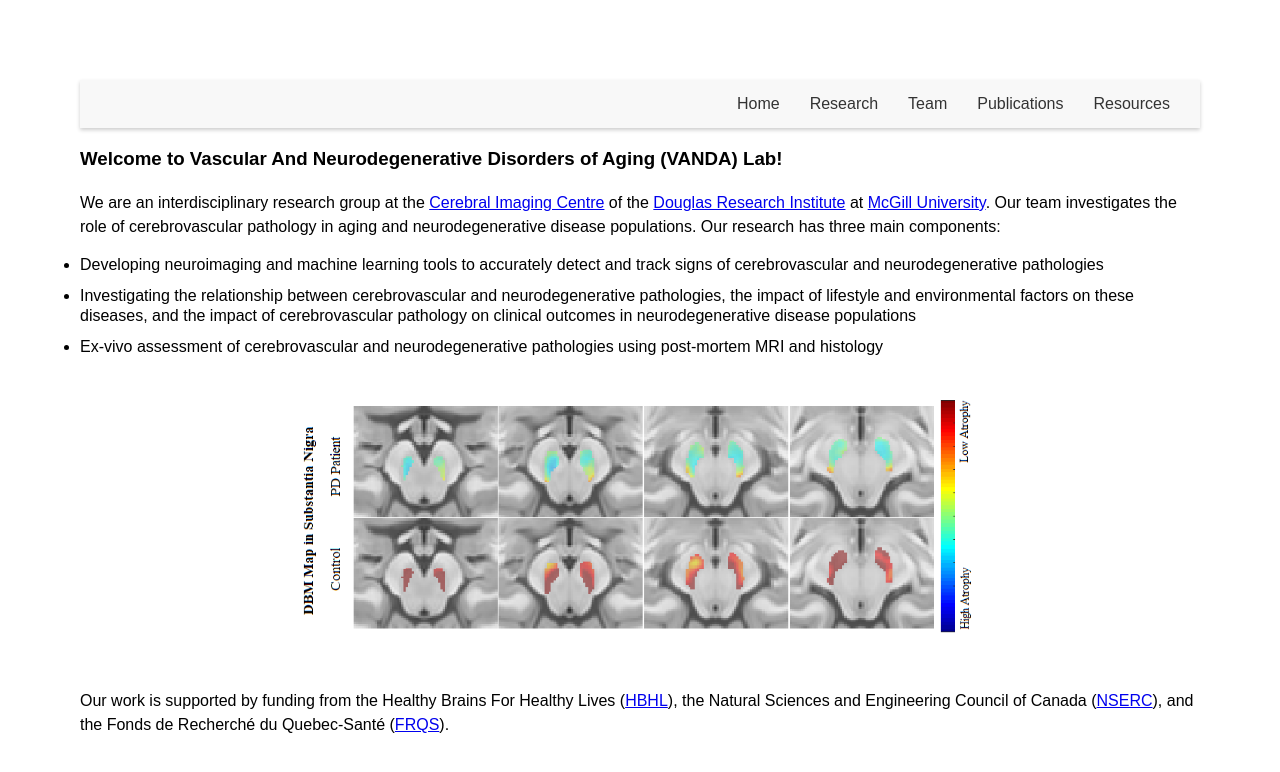
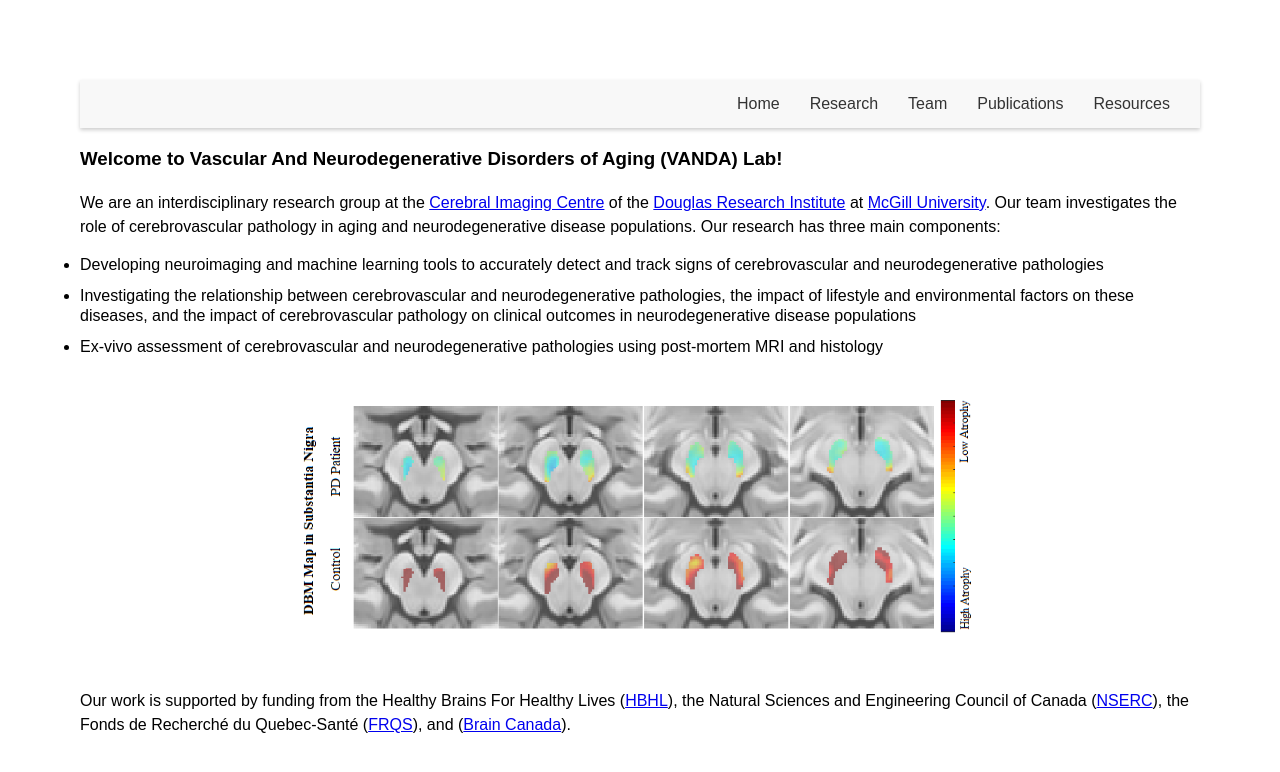
Before and after one commit to VANDAlab/VANDAlab.github.io, a Jekyll site: the page index.html, which Jekyll copies as it is, in a window 1280 px wide. Shown: the top 772 px of the page. Built offline with Jekyll 4.4.1, drawn with Linux system fonts in a browser that asks for light colours.

Commit message:
Update index.html

```diff
--- a/index.html
+++ b/index.html
@@ -44,6 +44,7 @@ Our team investigates the role of cerebrovascular pathology in aging and neurode
 
   <p> Our work is supported by funding from the Healthy Brains For Healthy Lives (<a href="https://www.mcgill.ca/hbhl/" target="_blank">HBHL</a>),
     the Natural Sciences and Engineering Council of Canada (<a href="https://www.nserc-crsng.gc.ca/index_eng.asp" target="_blank">NSERC</a>),
-    and the Fonds de Recherché du Quebec-Santé (<a href="https://frq.gouv.qc.ca/en/health/" target="_blank">FRQS</a>). </p>
+    the Fonds de Recherché du Quebec-Santé (<a href="https://frq.gouv.qc.ca/en/health/" target="_blank">FRQS</a>),
+    and (<a href="https://braincanada.ca/research/programs/future-leaders-in-canadian-brain-research-program/" target="_blank">Brain Canada</a>). </p>
 </body>
 </html>
```
